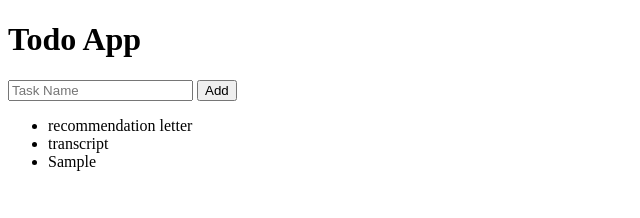
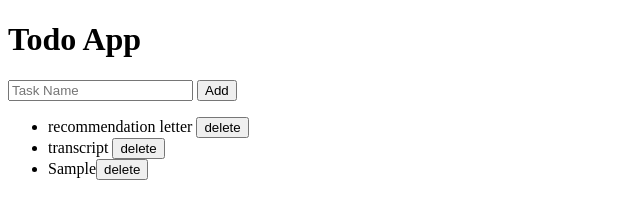
Before and after one commit to Bheeshamlal/todo-app, a plain HTML site: page index.html in a window 1280 px wide. Both pictures are taken after typing "Sample" into the empty fields and a click on the button "Add". Shown: the whole page, without its empty margins (0-640 px from the left). Drawn offline with Linux system fonts and the light colour scheme.

Commit message:
todo app

```diff
--- a/app.js
+++ b/app.js
@@ -6,6 +6,30 @@ let input = document.querySelector("input");
 btn.addEventListener("click", function(){
     let li = document.createElement("li");
     li.innerText = input.value;
+
+    let delBtn = document.createElement("button");
+    delBtn.innerText = "delete";
+    delBtn.classList.add("delete");
+    li.appendChild(delBtn);
+
     ul.appendChild(li);
     input.value = "";
-})
+
+
+    let delBtns = document.querySelectorAll(".delete");
+    for(delBtn of delBtns){
+        delBtn.addEventListener("click", function(){
+            let par = this.parentElement;
+            par.remove();
+        });
+    }
+});
+
+
+let delBtns = document.querySelectorAll(".delete");
+for(delBtn of delBtns){
+    delBtn.addEventListener("click", function(){
+        let par = this.parentElement;
+        par.remove();
+    });
+}
--- a/index.html
+++ b/index.html
@@ -12,8 +12,8 @@
     <input type="text" placeholder="Task Name">
     <button>Add</button>
     <ul>
-        <li>recommendation letter</li>
-        <li>transcript</li>
+        <li>recommendation letter <button class="delete">delete</button></li>
+        <li>transcript <button class="delete">delete</button></li>
     </ul>
 
     <script src="app.js"></script>
```
